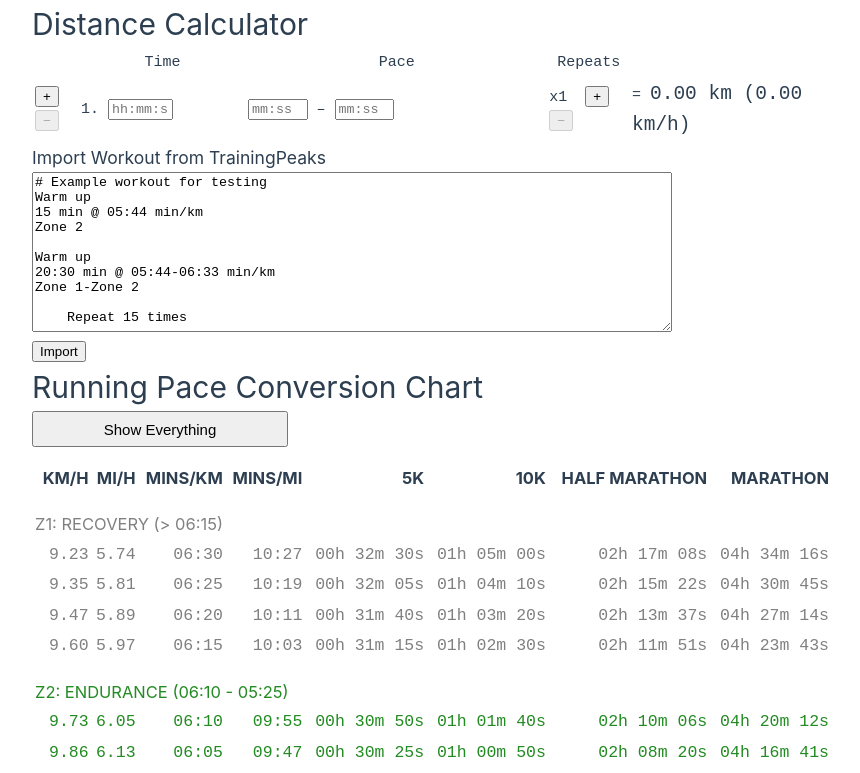
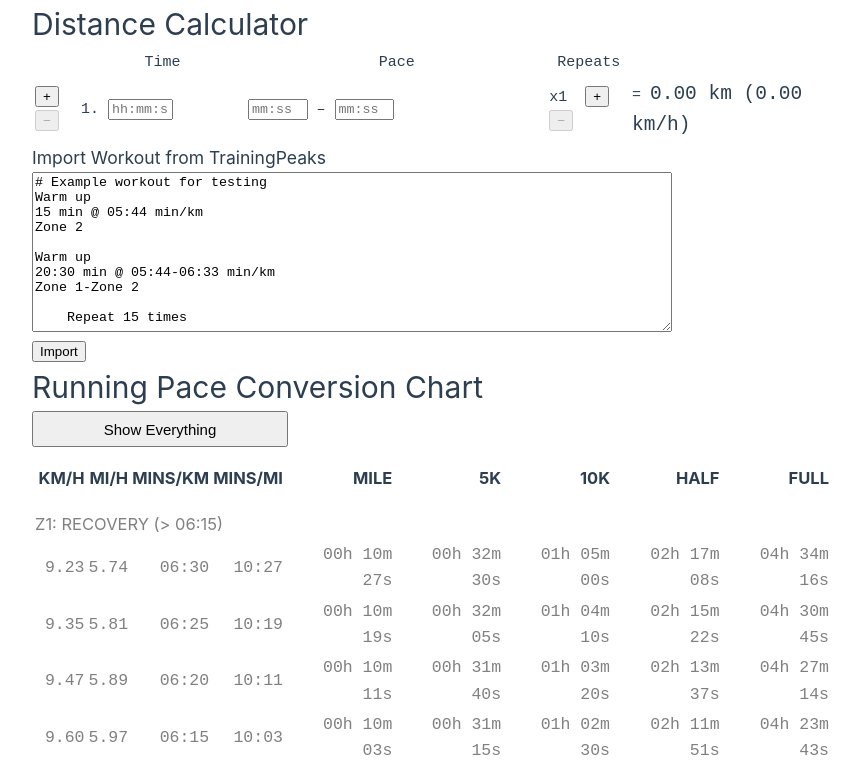
Before and after one commit to tdaugaard/pace-calculator, a Vue app: page / in a window 1280 px wide. Shown: the top 773 px of the page, without its empty margins (0-860 px from the left). Built offline with nearby package versions, Linux system fonts and the light colour scheme; the HTML template or start-up script is replaced by a standard one.

Commit message:
Add one mile to distances

```diff
--- a/src/components/PaceConversionChart.vue
+++ b/src/components/PaceConversionChart.vue
@@ -2,6 +2,7 @@
 import { computed, ref } from 'vue'
 
 const tableDisplayEverything = ref(false);
+const DISTANCE_ONE_MILE = 1.609344;
 
 const props = defineProps<{
   paceRange: string;
@@ -15,7 +16,7 @@ function kmToMile(distance: number) {
 }
 
 function mileToKm(distance: number) {
-  return distance * 1.609344;
+  return distance * DISTANCE_ONE_MILE;
 }
 
 function calculateKmPerHour(pace: number) {
@@ -153,10 +154,11 @@ const paceZoneLabels = [
 
 // In kilometers
 const runDistances = {
+  'Mile': DISTANCE_ONE_MILE,
   '5K': 5,
   '10K': 10,
-  'Half Marathon': 21.0975,
-  'Marathon': 42.195,
+  'Half': 21.0975,
+  'Full': 42.195,
 };
 
 const tableData: paceTable = {
```
